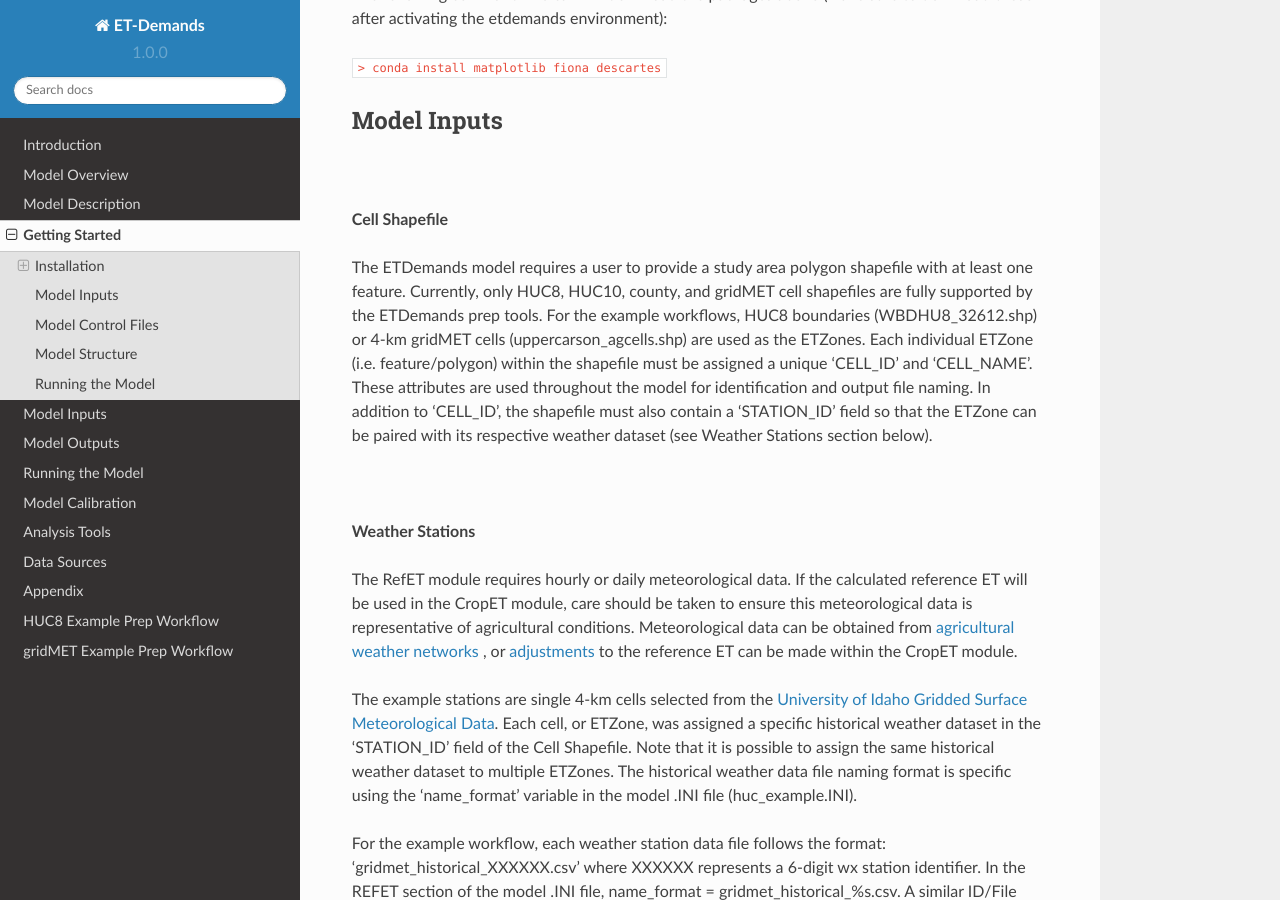
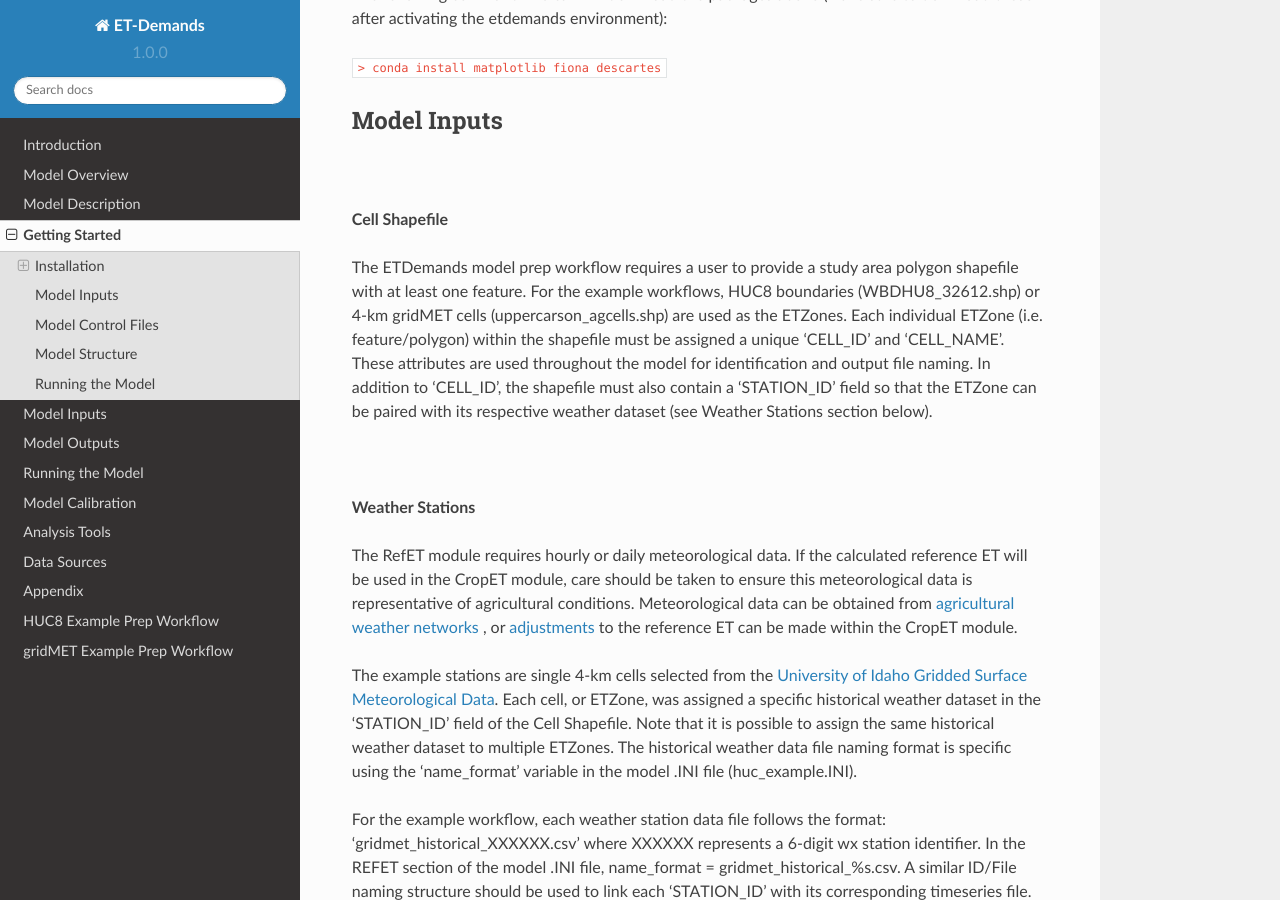
Before and after one commit to DOI-BOR/et-demands, a Sphinx documentation site: the page built from docs/getting_started.rst, in a window 1280 px wide and 900 px high, scrolled down 1655 px. Built offline with Sphinx 7.4.7 and the Read the Docs theme 2.0.0, drawn with Linux system fonts in a browser that asks for light colours; some of the changed text lies outside the part shown.

Commit message:
Removed HUC, County, and gridMET ONLY support
The ETDemands prep workflow now utilized general field columns "CELL_ID", "CELL_NAME", and "STATION_ID" during the model prep steps and can ETZone (i.e. polygon).

```diff
--- a/docs/getting_started.rst
+++ b/docs/getting_started.rst
@@ -75,7 +75,7 @@ Model Inputs
 |
 **Cell Shapefile**
 
-The ETDemands model requires a user to provide a study area polygon shapefile with at least one feature. Currently, only HUC8, HUC10, county, and gridMET cell shapefiles are fully supported by the ETDemands prep tools. For the example workflows, HUC8 boundaries (WBDHU8_32612.shp) or 4-km gridMET cells (uppercarson_agcells.shp) are used as the ETZones. Each individual ETZone (i.e. feature/polygon) within the shapefile must be assigned a unique ‘CELL_ID’ and ‘CELL_NAME’. These attributes are used throughout the model for identification and output file naming. In addition to ‘CELL_ID’, the shapefile must also contain a ‘STATION_ID’ field so that the ETZone can be paired with its respective weather dataset (see Weather Stations section below).
+The ETDemands model prep workflow requires a user to provide a study area polygon shapefile with at least one feature. For the example workflows, HUC8 boundaries (WBDHU8_32612.shp) or 4-km gridMET cells (uppercarson_agcells.shp) are used as the ETZones. Each individual ETZone (i.e. feature/polygon) within the shapefile must be assigned a unique ‘CELL_ID’ and ‘CELL_NAME’. These attributes are used throughout the model for identification and output file naming. In addition to ‘CELL_ID’, the shapefile must also contain a ‘STATION_ID’ field so that the ETZone can be paired with its respective weather dataset (see Weather Stations section below).
 
 |
 **Weather Stations**
@@ -175,6 +175,6 @@ Running the Model
 
 The prep portion of ETDemands requires the model inputs from above to be downloaded/prepped. Zonal statistics must then be run to assign crop acreages and soil properties to the various ETZones in the input shapefile. The final preparations are made by building the static text files from the templates in “et-demands\static”.
 
-Once input data is downloaded/prepped and the static input files are generated, the CropET portion of ETDemands can be run.
+Once input data is downloaded/prepped and the static input files are generated, the CropET portion of ETDemands can be run. The CropET portion of the model does not use study area shapefiles and relies completely on static .txt generated by the prep workflow. NOTE ON SPATIALLY VARYING CALIBRATION: If run in spatially varying calibration mode, then the user must utlizes calibration .shp generated by the build_spatial_crop_params.py script.
 
 Post-processing options are available in the Tools portion of ETDemands. Timeseries plots, summary shapefiles, and growing season summaries can be generated to help analyze results from the model runs. See the Running the Model and Analysis Tools sections for more details about running the post-processing tools.
```
